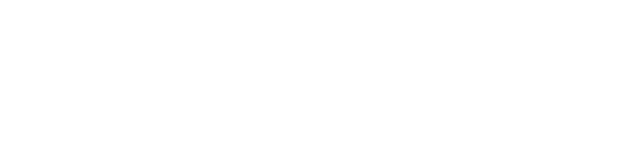
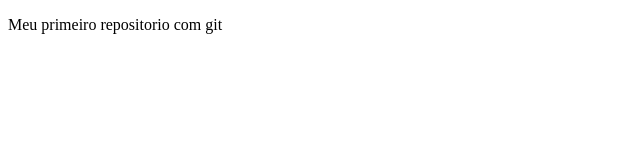
Before and after one commit to henriqu3Freitas/diw, a plain HTML site: page index.html in a window 1280 px wide. Shown: the whole page, without its empty margins (0-640 px from the left). Drawn offline with Linux system fonts and the light colour scheme.

Commit message:
feat: index.html

```diff
--- a/index.html
+++ b/index.html
@@ -7,6 +7,6 @@
     <title>Document</title>
 </head>
 <body>
-
+    <p>Meu primeiro repositorio com git</p>
 </body>
 </html>
```
